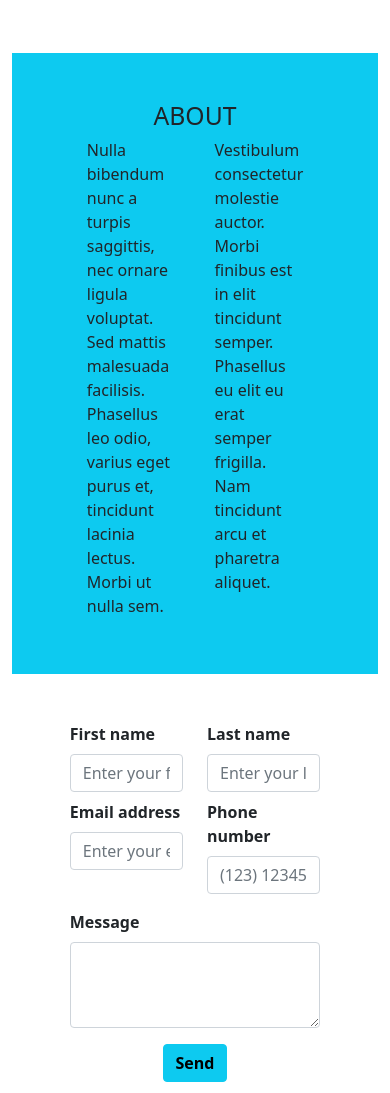
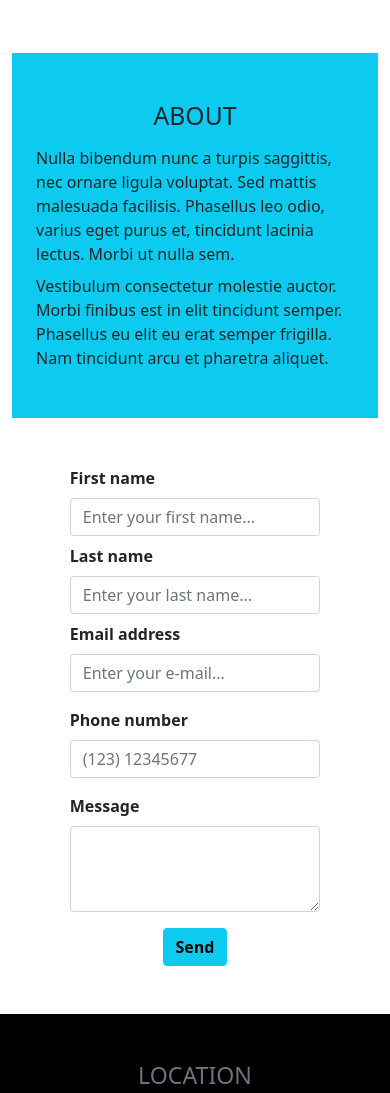
Before and after one commit to cetronifederica/html-css-bootstrap-freelancer, a plain HTML site: page BONUS/index.html in a window 390 px wide. Shown: the part 2900-3993 px from the top of the page. Drawn offline with nearby package versions, Linux system fonts and the light colour scheme.

Commit message:
add codice per responsive tablet e mobile

```diff
--- a/BONUS/index.html
+++ b/BONUS/index.html
@@ -141,38 +141,38 @@
               </div>
 
 <!--inizio sezione about-->
-              <div class="container bg-info mt-5 pb-5" id="about">
+              <div class="container-fluid bg-info mt-5 pb-5" id="about">
                 <h2 class="text-center pt-5">ABOUT</h2>
-                <div class="container w-75">
-                    <div class="row">
-                      <div class="col m-2 mt-0">
+                <div class="container">
+                    <div class="row d-flex justify-contente-around">
+                      <div class="col-lg-6 col-12  mt-2">
                         Nulla bibendum nunc a turpis saggittis, nec ornare ligula voluptat. Sed mattis malesuada facilisis. Phasellus leo odio, varius eget purus et, tincidunt lacinia lectus. Morbi ut nulla sem.
                       </div>
-                      <div class="col m-2 mt-0">
+                      <div class="col-lg-6 col-12  mt-2">
                         Vestibulum consectetur molestie auctor. Morbi finibus est in elit tincidunt semper. Phasellus eu elit eu erat semper frigilla. Nam tincidunt arcu et pharetra aliquet.
                       </div>
                     </div>
                     <!--fine sezione about-->
                 </div>
-                </div>
+              </div>
 <!--inizio sezione contact me-->
                 <div class="container pt-5 w-75" id="contactme">
                     <div class="row">
-                    <div class="col mb-2">
+                    <div class="col-lg-6 col-12 mb-2">
                         <label for="firstname" class="form-label fw-bold">First name</label>
                         <input type="email" class="form-control" id="firstname" placeholder="Enter your first name...">
                       </div>
-                      <div class="col mb-2">
+                      <div class="col-lg-6 col-12 mb-2">
                         <label for="lastname" class="form-label fw-bold">Last name</label>
                         <input type="email" class="form-control" id="lastname" placeholder="Enter your last name...">
                       </div>
                     </div>
                     <div class="row">
-                    <div class="col mb-3">
+                    <div class="col-lg-6 col-12 mb-3">
                         <label for="email" class="form-label fw-bold">Email address</label>
                         <input type="email" class="form-control" id="email" placeholder="Enter your e-mail...">
                       </div>
-                      <div class="col mb-3">
+                      <div class="col-lg-6 col-12 mb-3">
                         <label for="number" class="form-label fw-bold">Phone number</label>
                         <input type="email" class="form-control" id="number" placeholder="(123) 12345677">
                       </div>
@@ -190,9 +190,9 @@
         </main>
         <!--fine main-->
         <footer>
-            <div class="container mt-5 pt-5 bg-black">
-                <div class="row">
-                <div class="col mb-2 text-muted text-center">
+            <div class="container-fluid mt-5 pt-5 bg-black">
+                <div class="row d-flex justify-contente-around">
+                <div class="col-lg-6 col-12 mb-2 text-muted text-center">
                     <h3>
                         LOCATION
                     </h3>
@@ -203,7 +203,7 @@
                         Clark, MO 65243
                     </p>
                   </div>
-                  <div class="col mb-2 text-muted text-center">
+                  <div class="col-lg-6 col-12 mb-2 text-muted text-center">
                     <h3>
                         AROUND THE WEB
                     </h3>
```
